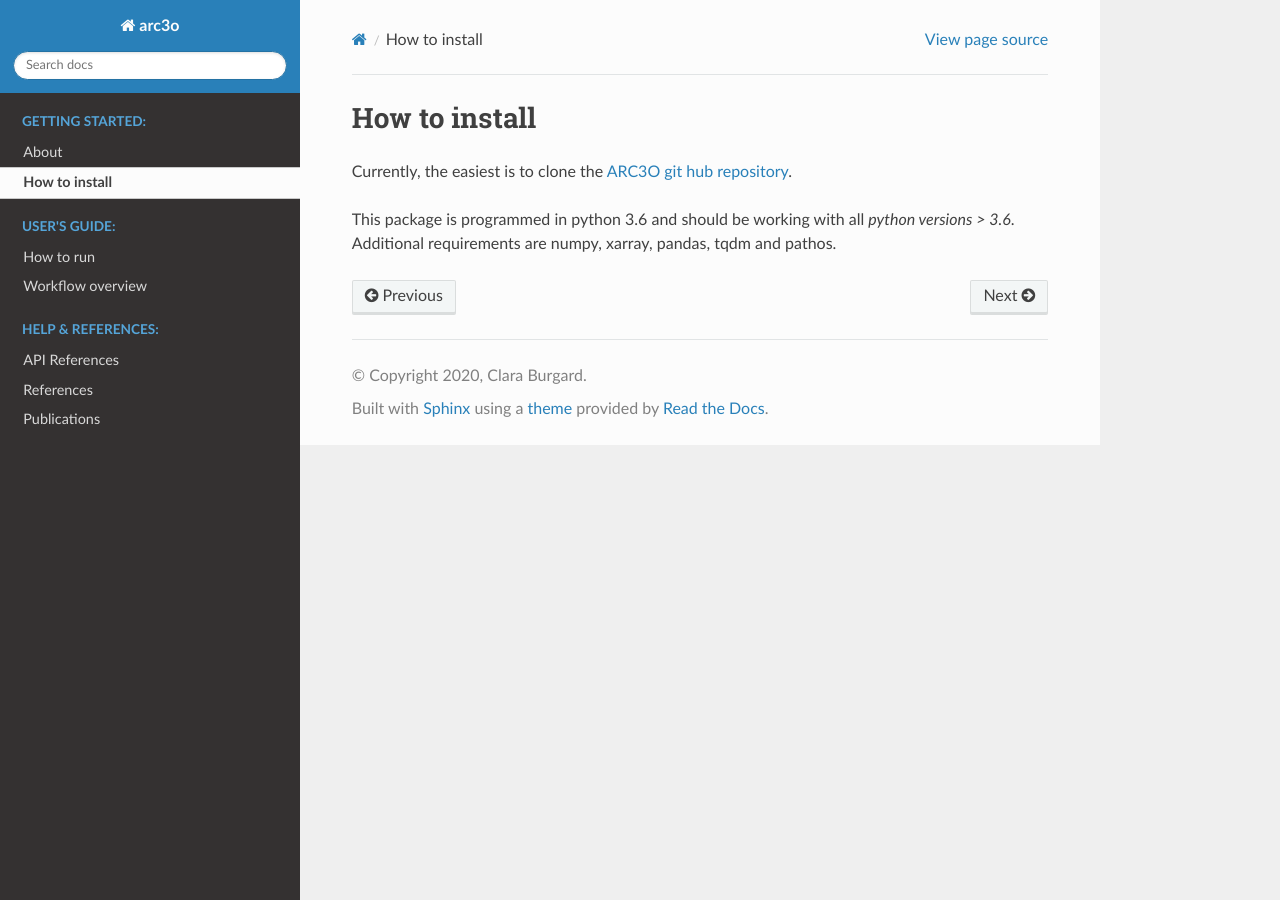
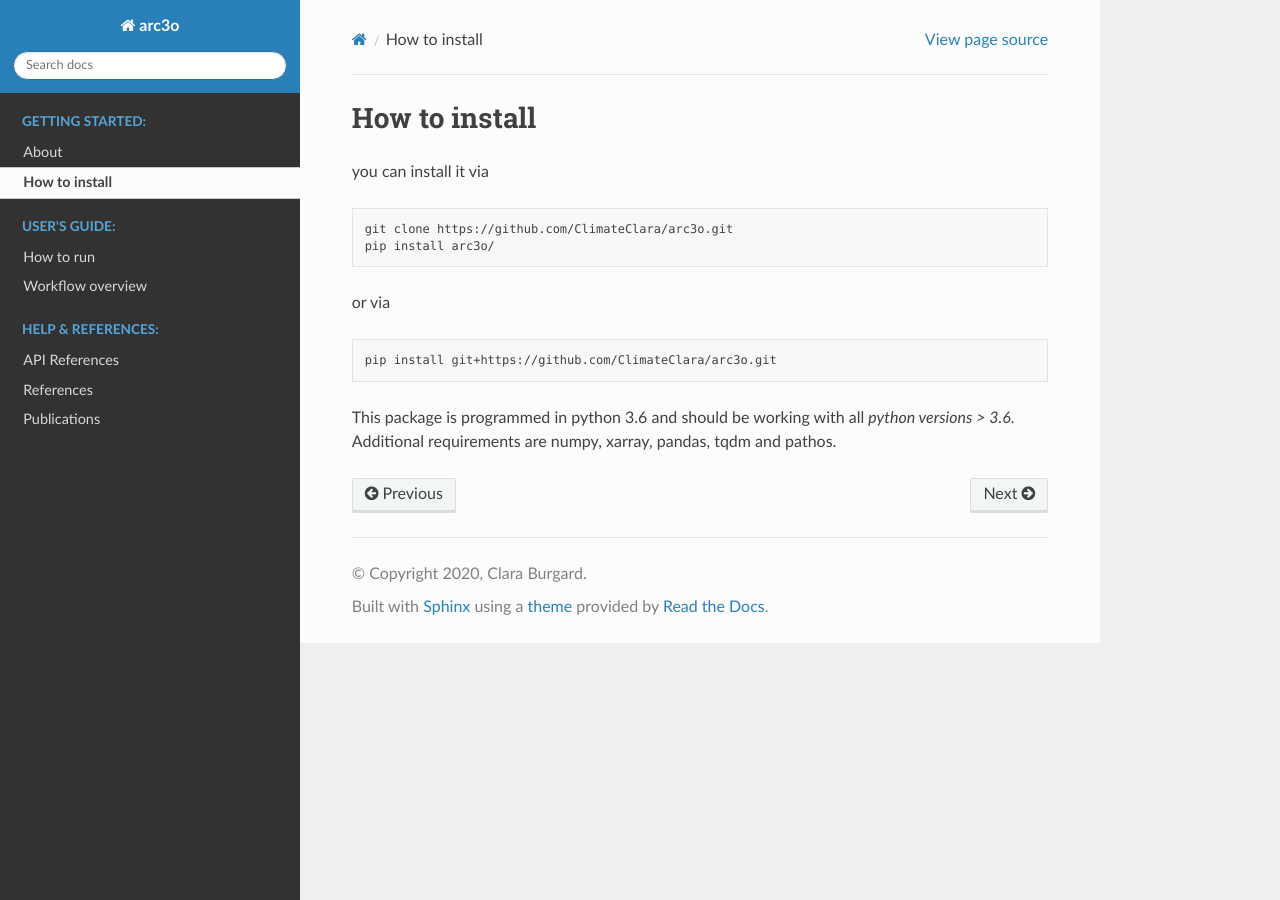
Before and after one commit to ClimateClara/arc3o, a Sphinx documentation site: the page built from docs/start/installation.rst, in a window 1280 px wide. Built offline with Sphinx 7.4.7 and the Read the Docs theme 2.0.0, drawn with Linux system fonts in a browser that asks for light colours.

Commit message:
Filled in more precise instructions for installation

```diff
--- a/docs/start/installation.rst
+++ b/docs/start/installation.rst
@@ -3,7 +3,19 @@
 How to install
 ==============
 
-Currently, the easiest is to clone the `ARC3O git hub repository <github.com/ClimateClara/arc3o>`_.
+you can install it via
+
+.. code-block:: bash
+
+  git clone https://github.com/ClimateClara/arc3o.git
+  pip install arc3o/
+
+or via
+
+
+.. code-block:: bash
+
+  pip install git+https://github.com/ClimateClara/arc3o.git
 
 This package is programmed in python 3.6 and should be working with all `python
 versions > 3.6`. Additional requirements are numpy, xarray, pandas, tqdm and pathos.
```
